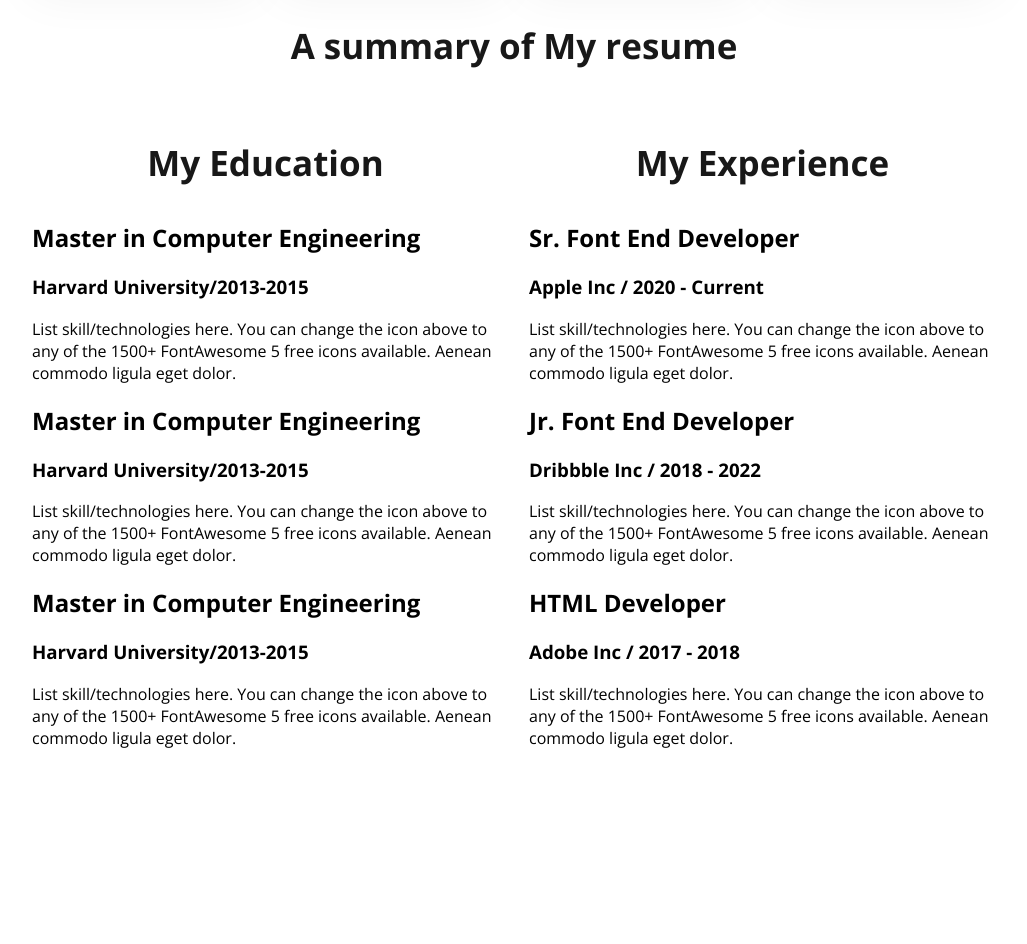
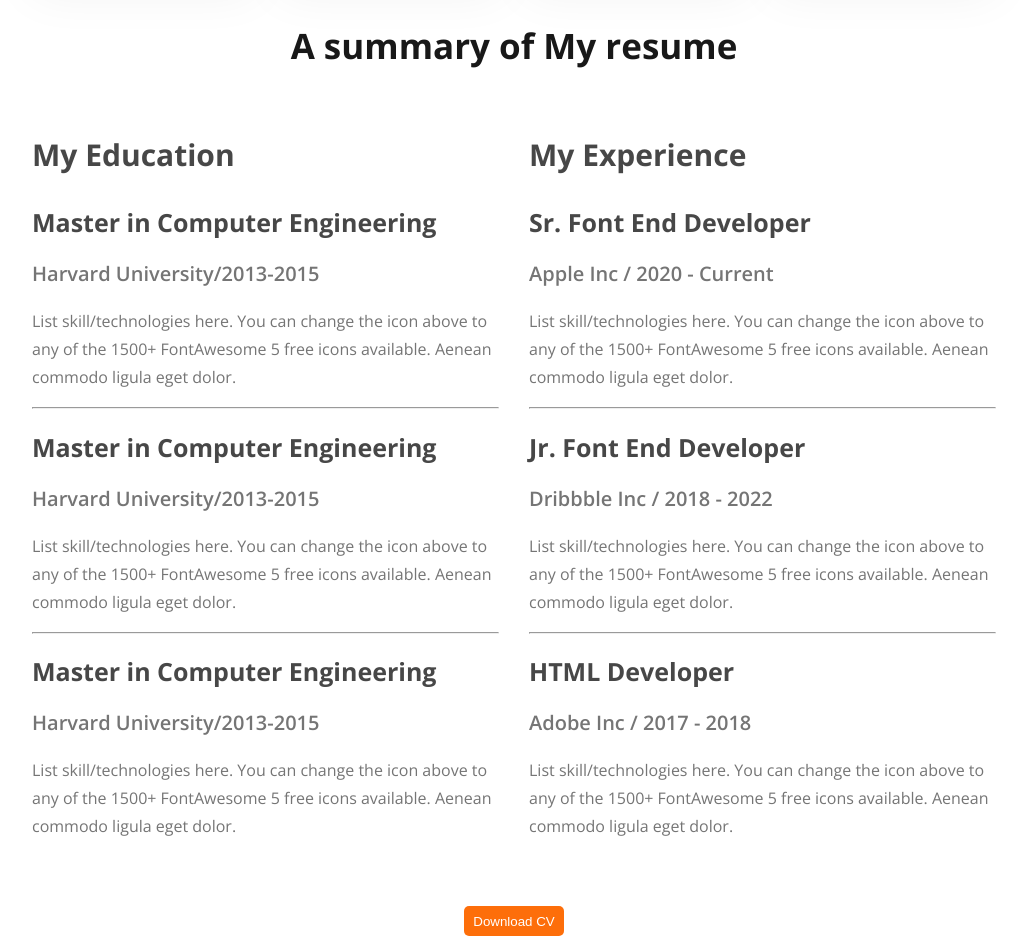
Before and after one commit to iamapurbosarkar/mary-hardy-portfolio, a plain HTML site: page index.html in a window 1280 px wide. Shown: the part 2220-3164 px from the top of the page, without its empty margins (126-1153 px from the left). Before the commit the page ends 2993 px from the top, so only its background shows below. Drawn offline with nearby package versions, Linux system fonts and the light colour scheme.

Commit message:
finish the resume section

```diff
--- a/Styles/portfolio.css
+++ b/Styles/portfolio.css
@@ -161,7 +161,44 @@
     text-align: left;
 }
 
-.resume-container{
+.resume-container {
     display: flex;
     gap: 30px;
 }
+
+.resume-h3 {
+    color: rgb(71, 71, 71);
+    font-size: 30px;
+    font-weight: 700;
+    line-height: 41px;
+    text-align: left;
+}
+
+.resume-items-title {
+    color: rgb(71, 71, 71);
+    font-size: 25px;
+    font-weight: 700;
+    line-height: 34px;
+    text-align: left;
+}
+
+.resume-institute {
+    color: rgb(117, 117, 117);
+    font-size: 20px;
+    font-weight: 600;
+    line-height: 27px;
+    text-align: left;
+}
+
+.resume-item-description {
+    color: rgb(117, 117, 117);
+    font-size: 16px;
+    font-weight: 400;
+    line-height: 28px;
+    text-align: left;
+}
+
+.download-cv{
+    text-align: center;
+    margin-top: 50px;
+}
--- a/index.html
+++ b/index.html
@@ -88,18 +88,20 @@
             <h3 class="section-title">A summary of My resume</h3>
             <div class="resume-container">
                 <div class="resume-content">
-                    <h3 class="section-title">My Education</h3>
+                    <h3 class="resume-h3">My Education</h3>
                     <div class="resume-items">
                         <h2 class="resume-items-title">Master in Computer Engineering</h2>
                         <h3 class="resume-institute">Harvard University/2013-2015</h3>
                         <p class="resume-item-description">List skill/technologies here. You can change the icon above
                             to any of the 1500+ FontAwesome 5 free icons available. Aenean commodo ligula eget dolor.</p>
+                            <hr>
                     </div>
                     <div class="resume-items">
                         <h2 class="resume-items-title">Master in Computer Engineering</h2>
                         <h3 class="resume-institute">Harvard University/2013-2015</h3>
                         <p class="resume-item-description">List skill/technologies here. You can change the icon above
                             to any of the 1500+ FontAwesome 5 free icons available. Aenean commodo ligula eget dolor.</p>
+                            <hr>
                     </div>
                     <div class="resume-items">
                         <h2 class="resume-items-title">Master in Computer Engineering</h2>
@@ -109,18 +111,20 @@
                     </div>
                 </div>
                 <div class="resume-content">
-                        <h3 class="section-title">My Experience</h3>
+                        <h3 class="resume-h3">My Experience</h3>
                         <div class="resume-items">
                             <h2 class="resume-items-title">Sr. Font End Developer</h2>
                             <h3 class="resume-institute">Apple Inc / 2020 - Current</h3>
                             <p class="resume-item-description">List skill/technologies here. You can change the icon above
                                 to any of the 1500+ FontAwesome 5 free icons available. Aenean commodo ligula eget dolor.</p>
+                                <hr>
                         </div>
                         <div class="resume-items">
                             <h2 class="resume-items-title">Jr. Font End Developer</h2>
                             <h3 class="resume-institute">Dribbble Inc / 2018 - 2022</h3>
                             <p class="resume-item-description">List skill/technologies here. You can change the icon above
                                 to any of the 1500+ FontAwesome 5 free icons available. Aenean commodo ligula eget dolor.</p>
+                                <hr>
                         </div>
                         <div class="resume-items">
                             <h2 class="resume-items-title">HTML Developer</h2>
@@ -130,6 +134,9 @@
                         </div>
                 </div>
             </div>
+            <div class="download-cv">
+                <button class="download-btn">Download CV</button>
+            </div>
         </section>
     </main>
     <footer></footer>
```
